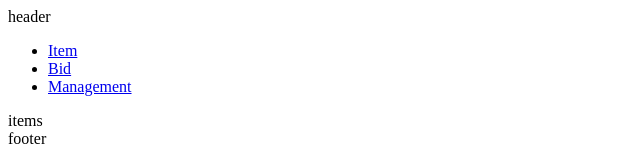
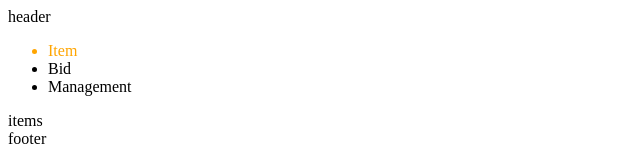
Before and after one commit to justinaus/jbay, a Vue app: page /items in a window 1280 px wide. Shown: the top 160 px of the page, without its empty margins (0-640 px from the left). Built offline with nearby package versions, Linux system fonts and the light colour scheme.

Commit message:
Update menu selected

```diff
--- a/src/components/layout/header/Header.vue
+++ b/src/components/layout/header/Header.vue
@@ -2,9 +2,10 @@
   <div>
     header
     <ul>
-      <MenuItem v-for="item in menuDataList" :key="item.menuId"
+      <MenuItem v-for="item in menuDataList" :key="item.id"
         :text="item.text"
-        :link="item.link" />
+        :link="item.link"
+        :isSelected="item.id === selectedMenuId" />
     </ul>
   </div>
 </template>
@@ -21,10 +22,14 @@ export default {
   data() {
     return {
       menuDataList: [],
+      selectedMenuId: null,
     }
   },
   beforeMount() {
     this.menuDataList = adminMenu;
+
+    const { menuId } = this.$route.meta;
+    this.selectedMenuId = menuId;
   }
 }
 </script>
--- a/src/components/layout/header/MenuItem.vue
+++ b/src/components/layout/header/MenuItem.vue
@@ -1,5 +1,5 @@
 <template>
-  <li>
+  <li :class="{ selected: isSelected }">
     <router-link :to='link'>{{ text }}</router-link>
   </li>
 </template>
@@ -9,6 +9,18 @@ export default {
   props: {
     text: String,
     link: String,
+    isSelected: Boolean,
   },
 }
 </script>
+
+<style scoped>
+  .selected {
+    color: orange;
+  }
+
+  a {
+    color:inherit;
+    text-decoration: none;
+  }
+</style>
--- a/src/router/router.js
+++ b/src/router/router.js
@@ -1,6 +1,7 @@
 import Vue from 'vue'
 import Router from 'vue-router'
 import routerPath from './routerPath'
+import menuId from '@/constants/menuId'
 
 Vue.use(Router)
 
@@ -25,30 +26,51 @@ const router = new Router({
     },
     {
       path: routerPath.ITEMS,
+      meta: {
+        menuId: menuId.ITEM,
+      },
       component: () => import('../pages/admin/item/Items.vue')
     },
     {
       path: routerPath.ITEM,
+      meta: {
+        menuId: menuId.ITEM,
+      },
       component: () => import('../pages/admin/item/Item.vue')
     },
     {
       path: routerPath.BIDS,
+      meta: {
+        menuId: menuId.BID,
+      },
       component: () => import('../pages/admin/bid/Bids.vue')
     },
     {
       path: routerPath.BID,
+      meta: {
+        menuId: menuId.BID,
+      },
       component: () => import('../pages/admin/bid/Bid.vue')
     },
     {
       path: routerPath.MANAGEMENT_USERS,
+      meta: {
+        menuId: menuId.MANAGEMENT_USER,
+      },
       component: () => import('../pages/admin/management/user/Users.vue')
     },
     {
       path: routerPath.MANAGEMENT_USER,
+      meta: {
+        menuId: menuId.MANAGEMENT_USER,
+      },
       component: () => import('../pages/admin/management/user/User.vue')
     },
     {
       path: routerPath.MANAGEMENT_ETC,
+      meta: {
+        menuId: menuId.MANAGEMENT_ETC,
+      },
       component: () => import('../pages/admin/management/etc/Etc.vue')
     },
     { path: '*', redirect: routerPath.HOME }
```
